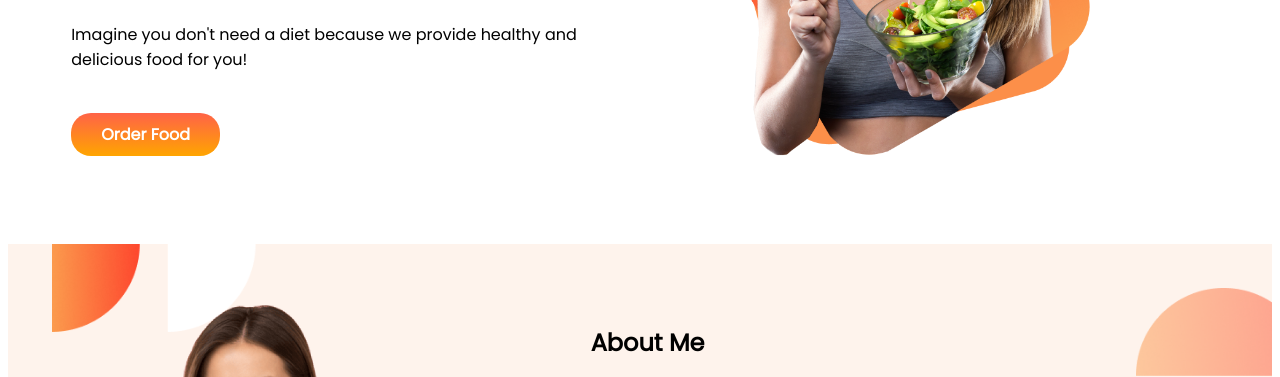
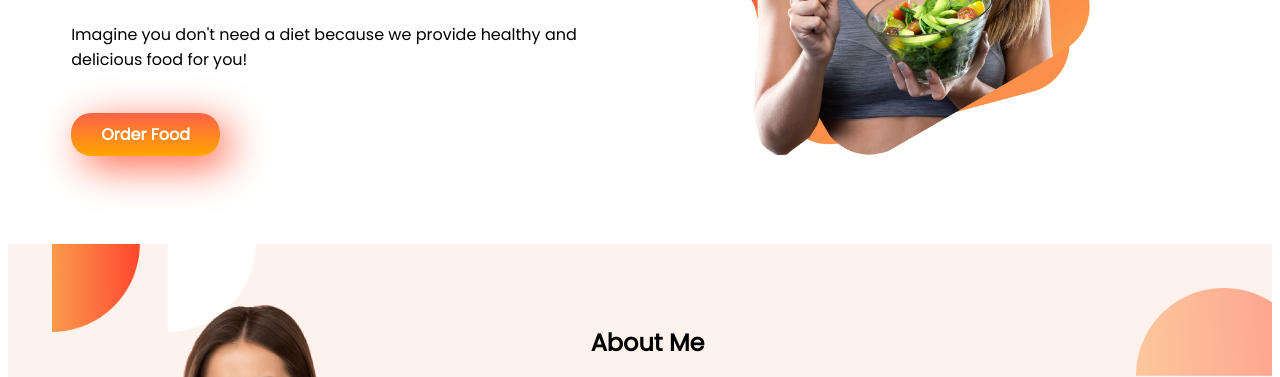
Before and after one commit to RUHANI77/eat-healthy, a plain HTML site: page index.html in a window 1280 px wide. Shown: the part 357-734 px from the top of the page. Drawn offline with Linux system fonts and the light colour scheme.

Commit message:
button shadow

```diff
--- a/style.css
+++ b/style.css
@@ -27,10 +27,12 @@ p{
 .link-button{
   text-decoration: none;
   background-image: linear-gradient(tomato, orange);
+  box-shadow: 10px 10px 40px tomato;
   color:white;
   font-weight: 700;
   padding: 10px 30px;
   border-radius: 20px;
+
 }
 .second-banner{
     background-image: url(images/shapes/7.png);
```
